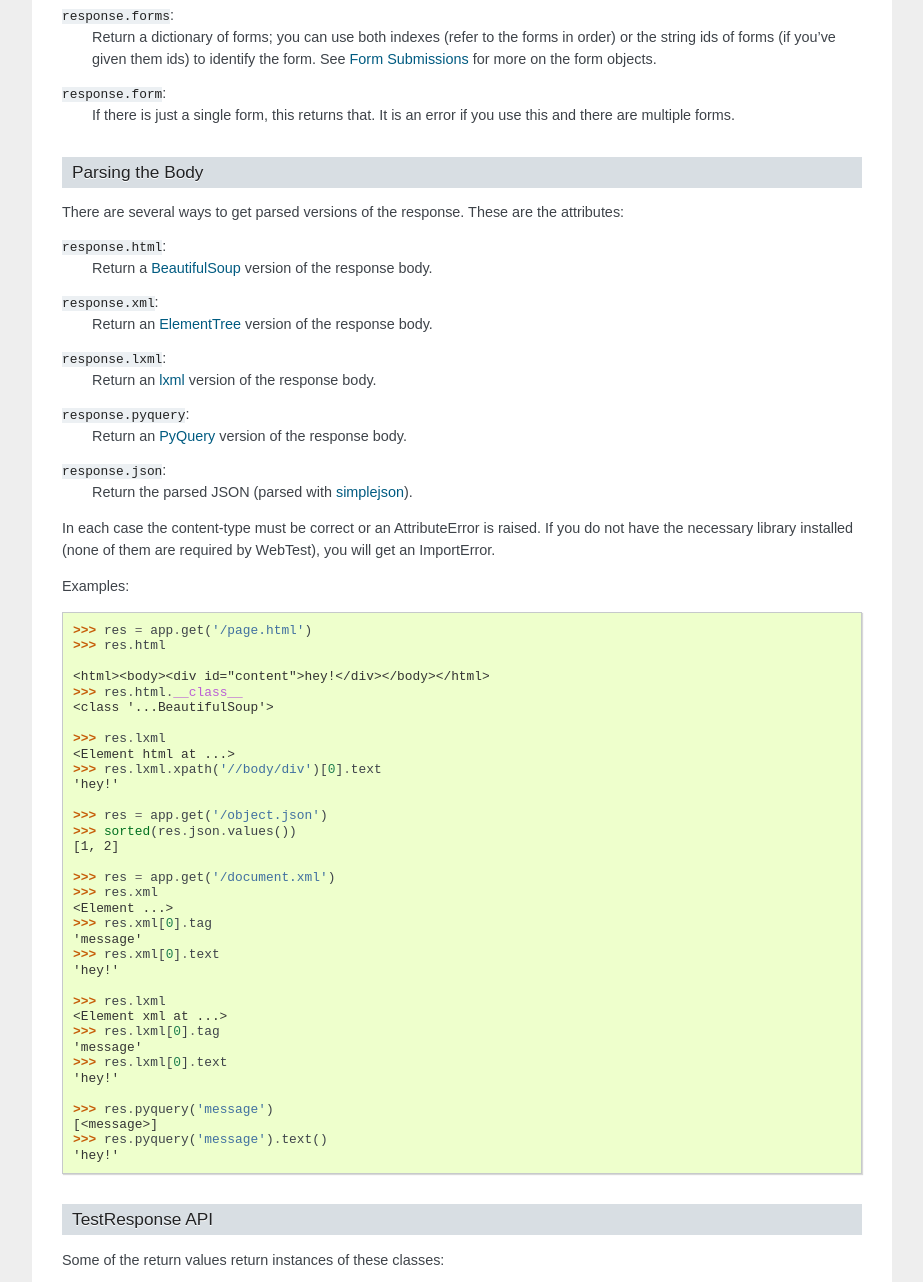
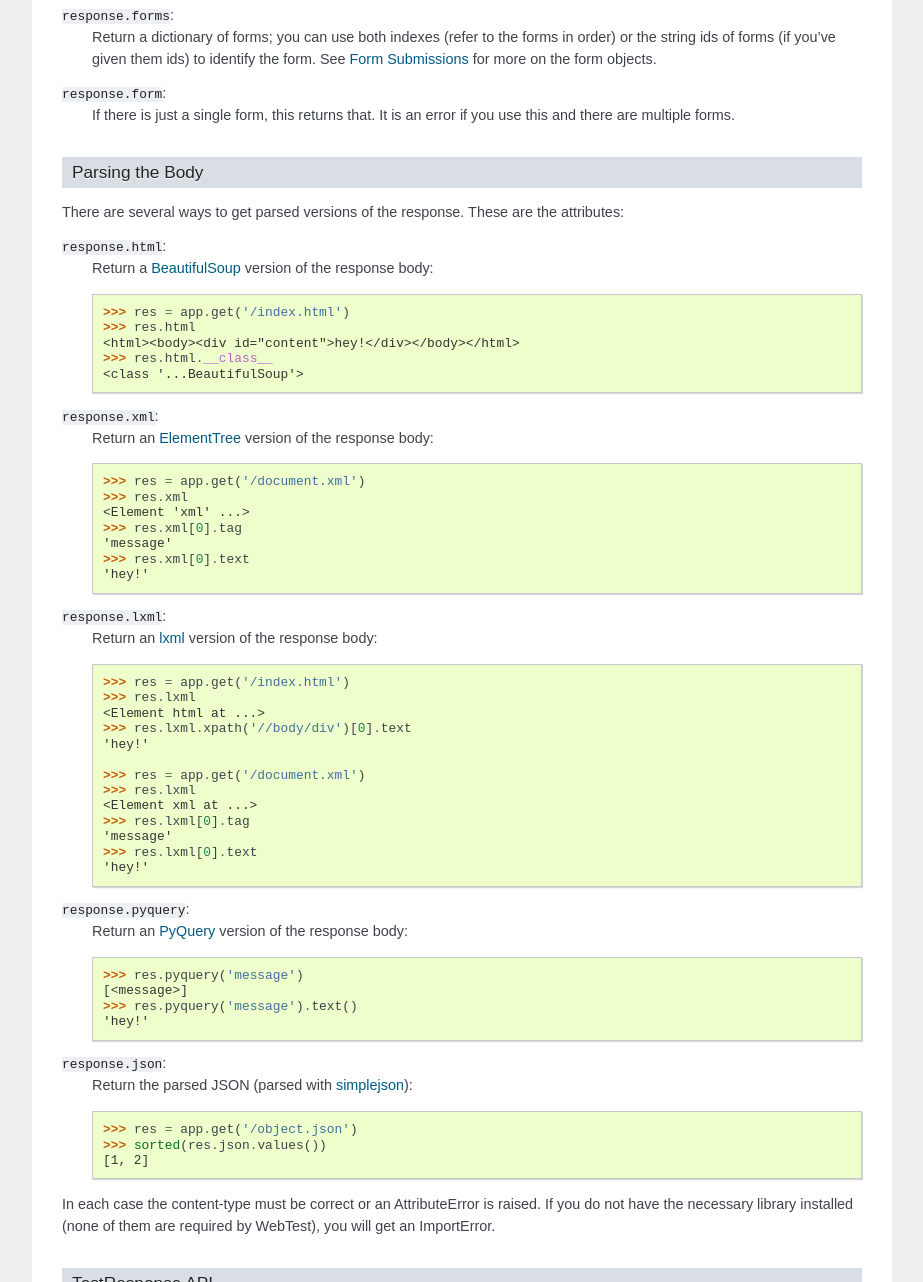
Before and after one commit to Pylons/webtest, a Sphinx documentation site: the page built from docs/webtest.txt, in a window 1280 px wide and 1400 px high, scrolled down 2766 px, cut to the strip 0-1282 px from the top of the window. Shown: the whole strip, without its empty margins (198-1121 px from the left). Built offline with Sphinx 7.4.7, drawn with Linux system fonts in a browser that asks for light colours; some of the changed text lies outside the part shown.

Commit message:
move each example to attribute description

```diff
--- a/docs/webtest.txt
+++ b/docs/webtest.txt
@@ -161,7 +161,7 @@ The added methods:
     `doctest <http://python.org/doc/current/lib/module-doctest.html>`_
 
 ``response.click(description=None, linkid=None, href=None, anchor=None, index=None, verbose=False)``:
-    Clicks the described link (see :class:`webtest.TestResponse.click`)
+    Clicks the described link (see :class:`~webtest.TestResponse.click`)
 
 ``response.forms``:
     Return a dictionary of forms; you can use both indexes (refer to
@@ -182,57 +182,39 @@ are the attributes:
 ``response.html``:
     Return a `BeautifulSoup
     <http://www.crummy.com/software/BeautifulSoup/>`_ version of the
-    response body.
+    response body::
+
+        >>> res = app.get('/index.html')
+        >>> res.html
+        <html><body><div id="content">hey!</div></body></html>
+        >>> res.html.__class__
+        <class '...BeautifulSoup'>
 
 ``response.xml``:
     Return an `ElementTree
     <http://python.org/doc/current/lib/module-xml.etree.ElementTree.html>`_
-    version of the response body.
+    version of the response body::
+
+        >>> res = app.get('/document.xml')
+        >>> res.xml
+        <Element 'xml' ...>
+        >>> res.xml[0].tag
+        'message'
+        >>> res.xml[0].text
+        'hey!'
+
 
 ``response.lxml``:
     Return an `lxml <http://codespeak.net/lxml/>`_ version of the
-    response body.
+    response body::
 
-``response.pyquery``:
-    Return an `PyQuery <http://pypi.python.org/pypi/pyquery>`_ version of the
-    response body.
-
-``response.json``:
-    Return the parsed JSON (parsed with `simplejson
-    <http://svn.red-bean.com/bob/simplejson/tags/simplejson-1.7/docs/index.html>`_).
-
-In each case the content-type must be correct or an AttributeError is
-raised.  If you do not have the necessary library installed (none of
-them are required by WebTest), you will get an ImportError.
-
-Examples:
-
-.. code-block:: python
-
-    >>> res = app.get('/page.html')
-    >>> res.html #doctest: +SKIP
-    <BLANKLINE>
-    <html><body><div id="content">hey!</div></body></html>
-    >>> res.html.__class__
-    <class '...BeautifulSoup'>
-
+        >>> res = app.get('/index.html')
         >>> res.lxml
         <Element html at ...>
         >>> res.lxml.xpath('//body/div')[0].text
         'hey!'
 
-    >>> res = app.get('/object.json')
-    >>> sorted(res.json.values())
-    [1, 2]
-
         >>> res = app.get('/document.xml')
-    >>> res.xml
-    <Element ...>
-    >>> res.xml[0].tag
-    'message'
-    >>> res.xml[0].text
-    'hey!'
-
         >>> res.lxml
         <Element xml at ...>
         >>> res.lxml[0].tag
@@ -240,10 +222,27 @@ Examples:
         >>> res.lxml[0].text
         'hey!'
 
+``response.pyquery``:
+    Return an `PyQuery <http://pypi.python.org/pypi/pyquery>`_ version of the
+    response body::
+
         >>> res.pyquery('message')
         [<message>]
         >>> res.pyquery('message').text()
         'hey!'
+
+``response.json``:
+    Return the parsed JSON (parsed with `simplejson
+    <http://svn.red-bean.com/bob/simplejson/tags/simplejson-1.7/docs/index.html>`_)::
+
+        >>> res = app.get('/object.json')
+        >>> sorted(res.json.values())
+        [1, 2]
+
+
+In each case the content-type must be correct or an AttributeError is
+raised.  If you do not have the necessary library installed (none of
+them are required by WebTest), you will get an ImportError.
 
 TestResponse API
 ----------------
```
Lines whose indentation alone changed are shown as unchanged.
